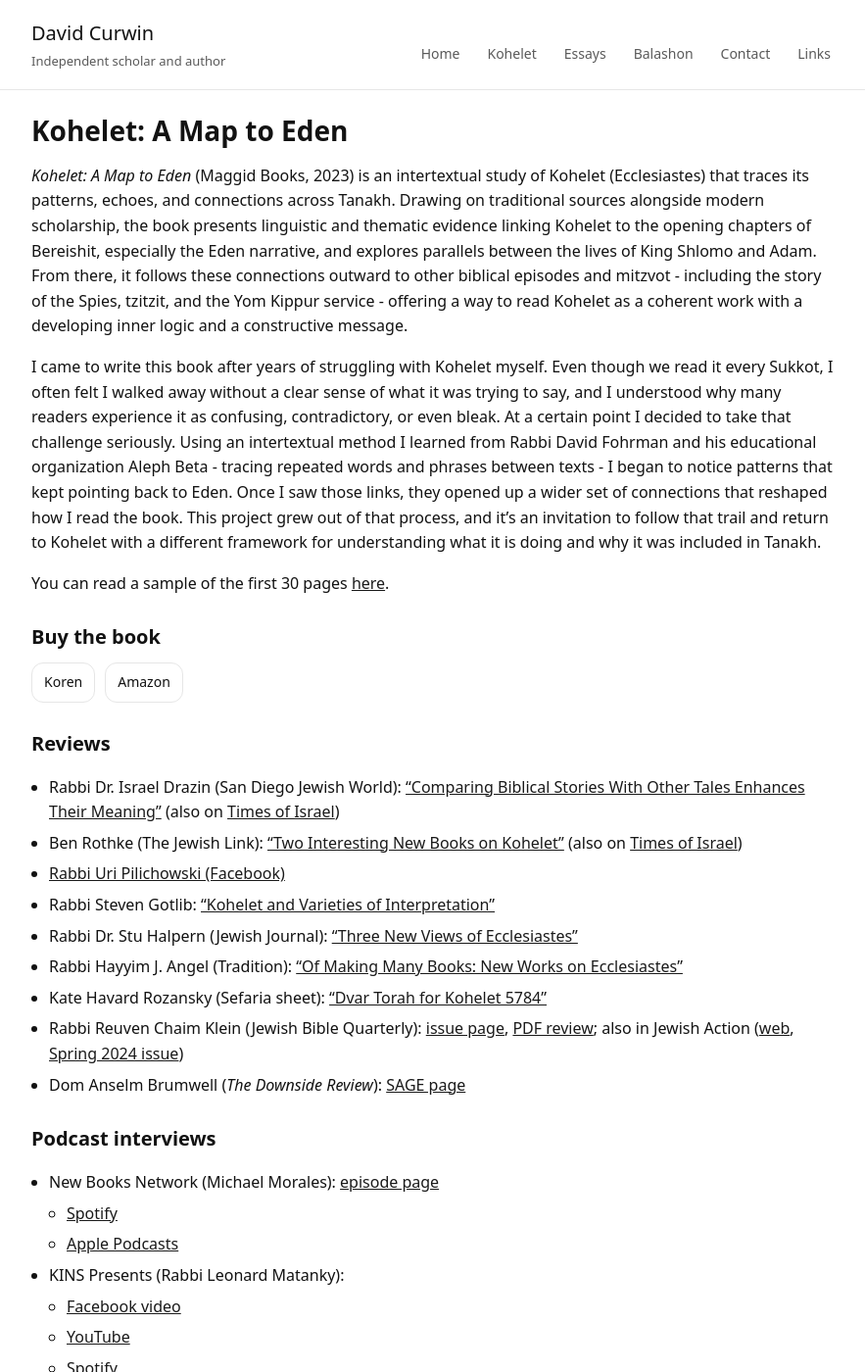
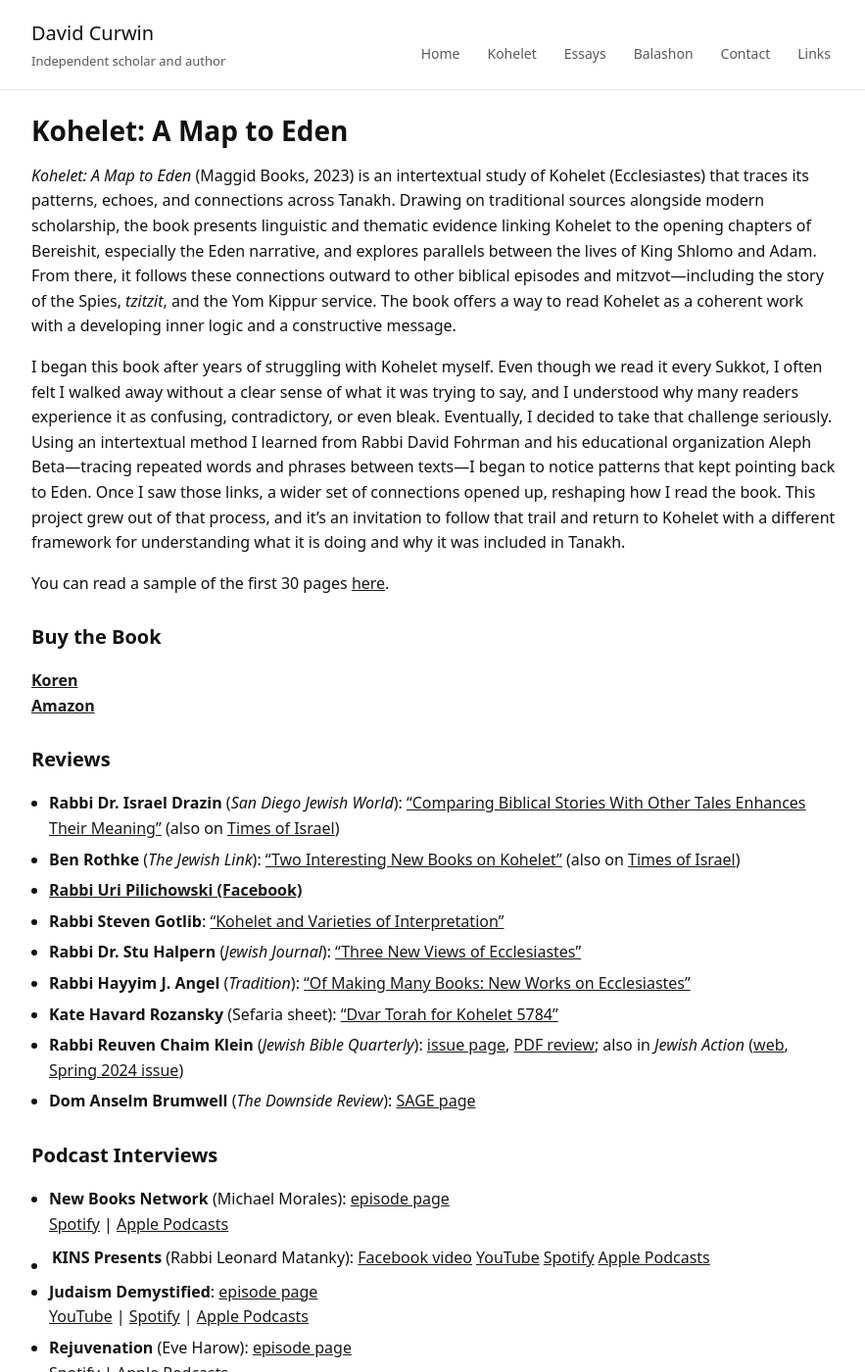
Before and after one commit to davidcurwin/davidcurwin.github.io, a Jekyll site: the page built from kohelet/index.md, in a window 1280 px wide and 1400 px high. Shown: the whole window at 98% size, without its empty margins (196-1079 px from the left). Built offline with Jekyll 4.4.1, drawn with Linux system fonts in a browser that asks for light colours; some of the changed text lies outside the part shown.

```diff
--- a/kohelet/index.md
+++ b/kohelet/index.md
@@ -5,66 +5,40 @@ heading: "Kohelet: A Map to Eden"
 permalink: /kohelet/
 ---
 
+*Kohelet: A Map to Eden* (Maggid Books, 2023) is an intertextual study of Kohelet (Ecclesiastes) that traces its patterns, echoes, and connections across Tanakh. Drawing on traditional sources alongside modern scholarship, the book presents linguistic and thematic evidence linking Kohelet to the opening chapters of Bereishit, especially the Eden narrative, and explores parallels between the lives of King Shlomo and Adam. From there, it follows these connections outward to other biblical episodes and mitzvot—including the story of the Spies, *tzitzit*, and the Yom Kippur service. The book offers a way to read Kohelet as a coherent work with a developing inner logic and a constructive message.
 
-*Kohelet: A Map to Eden* (Maggid Books, 2023) is an intertextual study of Kohelet (Ecclesiastes) that traces its patterns, echoes, and connections across Tanakh. Drawing on traditional sources alongside modern scholarship, the book presents linguistic and thematic evidence linking Kohelet to the opening chapters of Bereishit, especially the Eden narrative, and explores parallels between the lives of King Shlomo and Adam. From there, it follows these connections outward to other biblical episodes and mitzvot - including the story of the Spies, tzitzit, and the Yom Kippur service - offering a way to read Kohelet as a coherent work with a developing inner logic and a constructive message.
+I began this book after years of struggling with Kohelet myself. Even though we read it every Sukkot, I often felt I walked away without a clear sense of what it was trying to say, and I understood why many readers experience it as confusing, contradictory, or even bleak. Eventually, I decided to take that challenge seriously. Using an intertextual method I learned from Rabbi David Fohrman and his educational organization Aleph Beta—tracing repeated words and phrases between texts—I began to notice patterns that kept pointing back to Eden. Once I saw those links, a wider set of connections opened up, reshaping how I read the book. This project grew out of that process, and it’s an invitation to follow that trail and return to Kohelet with a different framework for understanding what it is doing and why it was included in Tanakh.
 
-I came to write this book after years of struggling with Kohelet myself. Even though we read it every Sukkot, I often felt I walked away without a clear sense of what it was trying to say, and I understood why many readers experience it as confusing, contradictory, or even bleak. At a certain point I decided to take that challenge seriously. Using an intertextual method I learned from Rabbi David Fohrman and his educational organization Aleph Beta - tracing repeated words and phrases between texts - I began to notice patterns that kept pointing back to Eden. Once I saw those links, they opened up a wider set of connections that reshaped how I read the book. This project grew out of that process, and it’s an invitation to follow that trail and return to Kohelet with a different framework for understanding what it is doing and why it was included in Tanakh.
+You can read a sample of the first 30 pages [here](https://korenpub.com/cdn/shop/files/lookinsideKohelet_A_Map_to_Eden.pdf).
 
-You can read a sample of the first 30 pages [here](https://korenpub.com/cdn/shop/files/lookinsideKohelet_A_Map_to_Eden.pdf?v=1684153451&v=36889b).
+## Buy the Book
 
-## Buy the book
-
-<div class="btnrow">
-  <a class="btn" href="https://korenpub.com/products/kohelet-a-map-to-eden">Koren</a>
-  <a class="btn" href="https://www.amazon.com/Kohelet-Map-Eden-Intertextual-Journey/dp/1592646115">Amazon</a>
-</div>
+[**Koren**](https://korenpub.com/products/kohelet-a-map-to-eden)
+[**Amazon**](https://www.amazon.com/Kohelet-Map-Eden-Intertextual-Journey/dp/1592646115)
 
 ## Reviews
 
-- Rabbi Dr. Israel Drazin (San Diego Jewish World): [“Comparing Biblical Stories With Other Tales Enhances Their Meaning”](https://www.sdjewishworld.com/2023/07/03/comparing-biblical-stories-with-other-tales-enhances-their-meaning/) (also on [Times of Israel](https://blogs.timesofisrael.com/comparing-biblical-stories-with-other-tales-enhances-their-meaning/))
-- Ben Rothke (The Jewish Link): [“Two Interesting New Books on Kohelet”](https://jewishlink.news/two-interesting-new-books-on-kohelet/) (also on [Times of Israel](https://blogs.timesofisrael.com/the-5-best-books-of-5783/))
-- [Rabbi Uri Pilichowski (Facebook)](https://www.facebook.com/uri.pilichowski/posts/pfbid0eEyAZ5sMhN1DrB8uPfrastnCgnsVrDt6QSXc6SdtiBxSqFMU6U9C8Ekk9HErJBDel)
-- Rabbi Steven Gotlib: [“Kohelet and Varieties of Interpretation”](https://rabbistevengotlib.substack.com/p/kohelet-and-varieties-of-interpretation)
-- Rabbi Dr. Stu Halpern (Jewish Journal): [“Three New Views of Ecclesiastes”](https://jewishjournal.com/judaism/363475/three-new-views-of-ecclesiastes/)
-- Rabbi Hayyim J. Angel (Tradition): [“Of Making Many Books: New Works on Ecclesiastes”](https://traditiononline.org/review-essay-of-making-many-books-new-works-on-ecclesiastes/)
-- Kate Havard Rozansky (Sefaria sheet): [“Dvar Torah for Kohelet 5784”](https://www.sefaria.org/sheets/515576?lang=bi)
-- Rabbi Reuven Chaim Klein (Jewish Bible Quarterly): [issue page](https://jbqnew.jewishbible.org/2023/vol-51-no-4-204-october-december-2023/), [PDF review](https://jbqnew.jewishbible.org/assets/Uploads/514/jbq_514_kleinbookreviewKohelet.pdf); also in Jewish Action ([web](https://jewishaction.com/books/reviews/review-of-kohelet-a-map-to-eden-an-intertextual-journey/), [Spring 2024 issue](https://issuu.com/jewishaction/docs/spring_2024?fr=xKAE9_zU1NQ))
-- Dom Anselm Brumwell (*The Downside Review*): [SAGE page](https://journals.sagepub.com/doi/abs/10.1177/00125806241235483?journalCode=tdra)
+- **Rabbi Dr. Israel Drazin** (_San Diego Jewish World_): [“Comparing Biblical Stories With Other Tales Enhances Their Meaning”](https://www.sdjewishworld.com/2023/07/03/comparing-biblical-stories-with-other-tales-enhances-their-meaning/) (also on [Times of Israel](https://blogs.timesofisrael.com/comparing-biblical-stories-with-other-tales-enhances-their-meaning/))
+- **Ben Rothke** (_The Jewish Link_): [“Two Interesting New Books on Kohelet”](https://jewishlink.news/two-interesting-new-books-on-kohelet/) (also on [Times of Israel](https://blogs.timesofisrael.com/the-5-best-books-of-5783/))
+- [**Rabbi Uri Pilichowski (Facebook)**](https://www.facebook.com/uri.pilichowski/posts/pfbid0eEyAZ5sMhN1DrB8uPfrastnCgnsVrDt6QSXc6SdtiBxSqFMU6U9C8Ekk9HErJBDel)
+- **Rabbi Steven Gotlib**: [“Kohelet and Varieties of Interpretation”](https://rabbistevengotlib.substack.com/p/kohelet-and-varieties-of-interpretation)
+- **Rabbi Dr. Stu Halpern** (_Jewish Journal_): [“Three New Views of Ecclesiastes”](https://jewishjournal.com/judaism/363475/three-new-views-of-ecclesiastes/)
+- **Rabbi Hayyim J. Angel** (_Tradition_): [“Of Making Many Books: New Works on Ecclesiastes”](https://traditiononline.org/review-essay-of-making-many-books-new-works-on-ecclesiastes/)
+- **Kate Havard Rozansky** (Sefaria sheet): [“Dvar Torah for Kohelet 5784”](https://www.sefaria.org/sheets/515576?lang=bi)
+- **Rabbi Reuven Chaim Klein** (_Jewish Bible Quarterly_): [issue page](https://jbqnew.jewishbible.org/2023/vol-51-no-4-204-october-december-2023/), [PDF review](https://jbqnew.jewishbible.org/assets/Uploads/514/jbq_514_kleinbookreviewKohelet.pdf); also in _Jewish Action_ ([web](https://jewishaction.com/books/reviews/review-of-kohelet-a-map-to-eden-an-intertextual-journey/), [Spring 2024 issue](https://issuu.com/jewishaction/docs/spring_2024?fr=xKAE9_zU1NQ))
+- **Dom Anselm Brumwell** (_The Downside Review_): [SAGE page](https://journals.sagepub.com/doi/abs/10.1177/00125806241235483?journalCode=tdra)
 
-## Podcast interviews
+## Podcast Interviews
 
-- New Books Network (Michael Morales): [episode page](https://newbooksnetwork.com/kohelet-a-map-to-eden)
-  - [Spotify](https://open.spotify.com/episode/4yRcGnSHBFZeVGYUPz8OLX?si=cFjz1Q1QS_CsFi4DtBG61w)
-  - [Apple Podcasts](https://podcasts.apple.com/il/podcast/david-curwin-kohelet-a-map-to-eden-maggid-2023/id425369034?i=1000620995227)
-- KINS Presents (Rabbi Leonard Matanky):
-  - [Facebook video](https://www.facebook.com/CongregationKINS/posts/pfbid02PRNj2fT74yXMKiMeCR8vAR2EEzJ9WU8CitVWhNSBDFmKviAHs7VYt5V4xQoToQbul)
-  - [YouTube](https://www.youtube.com/watch?v=NfcamdSAYJ8)
-  - [Spotify](https://open.spotify.com/episode/1KLbFXWzOpQkqndocstDf1?si=a6001454006142d8)
-  - [Apple Podcasts](https://podcasts.apple.com/af/podcast/kins-presents-daytime-dialogues-with-david-curwin-s3-e43/id1524029091?i=1000623216037)
-- Judaism Demystified: [episode page](https://www.judaismdemystified.com/podcast/episode/1d1d6789/episode-73-david-curwin-a-map-to-eden)
-  - [YouTube](https://www.youtube.com/watch?v=y3vM1Mzf-XY&t=1008s)
-  - [Spotify](https://open.spotify.com/episode/27M9Rue5C9GDQY0QAr5agv?si=d0d76d0a0f8f4915)
-  - [Apple Podcasts](https://podcasts.apple.com/us/podcast/episode-73-david-curwin-a-map-to-eden/id1572203778?i=1000624708136)
-- Rejuvenation (Eve Harow): [episode page](https://thelandofisrael.com/view/2581)
-  - [Spotify](https://open.spotify.com/episode/4dbHKoj7FJUbonUFbcivuU?si=iAm9oNCXSbi8klFN6DPS_g)
-  - [Apple Podcasts](https://podcasts.apple.com/us/podcast/rejuvenation-kohelet-a-map-to-eden/id1051088186?i=1000626051911)
-- Matan: One on One Parsha Podcast (Dr. Yosefa Fogel Wruble): [episode page](https://www.matan.org.il/en/online/episode-127-sukkot-kohelet-and-eden/)
-  - [Spotify](https://open.spotify.com/show/0uHMFnL8JwLwsCSmNbtibw)
-  - [Apple Podcasts](https://podcasts.apple.com/gb/podcast/matan-one-on-one-parsha-podcast/id1493702879)
-- RZ Weekly Podcast (Mali Brofsky, Reuven Spolter, Johnny Solomon):
-  - [Facebook video](https://www.facebook.com/rzweekly/videos/288066654016161/)
-  - [Spotify](https://open.spotify.com/episode/4L7lPqJLdpC2kCZPI3EL5I?si=LpjP0GlLSNuW1BGIX9z-8g)
-  - [Apple Podcasts](https://podcasts.apple.com/us/podcast/contemplating-kohelet/id1450263541?i=1000629220241)
-- Seforim Chatter (Nachi Weinstein): [episode page](https://seforimchatter.com/2023/09/27/with-david-curwin-discussing-koheles-and-its-connection-to-bereishis/)
-  - [Spotify](https://open.spotify.com/episode/7cm2Tz8NHffOkcQ9Fp7k2Z?si=35b4409b1bee4b3a)
-  - [Apple Podcasts](https://podcasts.apple.com/il/podcast/with-david-curwin-discussing-koheles-and-its-connection/id1523682676?i=1000629374230)
-- Rabbi Steven Gotlib:
-  - [YouTube](https://www.youtube.com/watch?v=f-LB42sLDhQ)
-  - [Facebook](https://www.facebook.com/watch/?v=300780222672037)
-- The Koren Podcast (Live from Shavua Hasefer): [episode page](https://the-koren-podcast.castos.com/episodes/live-from-shavua-hasefer)
-  - [Spotify](https://open.spotify.com/episode/2BvcYy5ZdYL13uA9CSOnHW)
-  - [Apple Podcasts](https://podcasts.apple.com/il/podcast/live-from-shavua-hasefer/id1519723673?i=1000659937086)
-
-## Talks about the book
-
-- Book launch at the Women’s Beit Midrash of Efrat and Gush Etzion: [YouTube recording](https://www.youtube.com/watch?v=fUPga2CKr6A) (photos: [Facebook album](https://www.facebook.com/permalink.php?story_fbid=pfbid0e25jPAox9edsTA6vJtrEoxabaGNHVb5bezdUR3NjQw5ZWgxTrSBHgi2oi4wRa6Wdl&id=100064714867368))
+- **New Books Network** (Michael Morales): [episode page](https://newbooksnetwork.com/kohelet-a-map-to-eden)
+  [Spotify](https://open.spotify.com/episode/4yRcGnSHBFZeVGYUPz8OLX?si=cFjz1Q1QS_CsFi4DtBG61w) | [Apple Podcasts](https://podcasts.apple.com/il/podcast/david-curwin-kohelet-a-map-to-eden-maggid-2023/id425369034?i=1000620995227)
+- **KINS Presents** (Rabbi Leonard Matanky): [Facebook video](https://www.facebook.com/CongregationKINS/posts/pfbid02PRNj2fT74yXMKiMeCR8vAR2EEzJ9WU8CitVWhNSBDFmKviAHs7VYt5V4xQoToQbul) | [YouTube](https://www.youtube.com/watch?v=NfcamdSAYJ8) | [Spotify](https://open.spotify.com/episode/1KLbFXWzOpQkqndocstDf1?si=a6001454006142d8) | [Apple Podcasts](https://podcasts.apple.com/af/podcast/kins-presents-daytime-dialogues-with-david-curwin-s3-e43/id1524029091?i=1000623216037)
+- **Judaism Demystified**: [episode page](https://www.judaismdemystified.com/podcast/episode/1d1d6789/episode-73-david-curwin-a-map-to-eden)
+  [YouTube](https://www.youtube.com/watch?v=y3vM1Mzf-XY&t=1008s) | [Spotify](https://open.spotify.com/episode/27M9Rue5C9GDQY0QAr5agv?si=d0d76d0a0f8f4915) | [Apple Podcasts](https://podcasts.apple.com/us/podcast/episode-73-david-curwin-a-map-to-eden/id1572203778?i=1000624708136)
+- **Rejuvenation** (Eve Harow): [episode page](https://thelandofisrael.com/view/2581)
+  [Spotify](https://open.spotify.com/episode/4dbHKoj7FJUbonUFbcivuU?si=iAm9oNCXSbi8klFN6DPS_g) | [Apple Podcasts](https://podcasts.apple.com/us/podcast/rejuvenation-kohelet-a-map-to-eden/id1051088186?i=1000626051911)
+- **Matan: One on One Parsha Podcast** (Dr. Yosefa Fogel Wruble): [episode page](https://www.matan.org.il/en/online/episode-127-sukkot-kohelet-and-eden/)
+  [Spotify](https://open.spotify.com/show/0uHMFnL8JwLwsCSmNbtibw) | [Apple Podcasts](https://podcasts.apple.com/gb/podcast/matan-one-on-one-parsha-podcast/id1493702879)
+- **RZ Weekly Podcast** (Mali Brofsky, Reuven Spolter, Johnny Solomon): [Facebook video](https://www.facebook.com/rzweekly/videos/288066654016161/) | [Spotify](https://open.spotify.com/episode/4L7lPqJLdpC2kCZPI3EL5I?si=LpjP0GlLSNuW1BGIX9z-8g) | [Apple Podcasts](https://podcasts.apple.com/us/podcast/contemplating-kohelet/id1450263541?i=1000629220241)
+- **Seforim Chatter** (Nachi Weinstein): [episode page](https://seforimchatter.com/2023/09/27/with-david-curwin-discussing-koheles-and-its-connection-to-bereishis/)
+  [Spotify](https://open.spotify.com/episode/7cm2Tz8NHffOkcQ9Fp7k2Z?si=35b4409b1bee4b3a) | [Apple Podcasts](https://podcasts.apple.com/il/podcast/with-david-curwin-discussing-koheles-and-its-connection/id1523682676?i=1000629374230)
```
